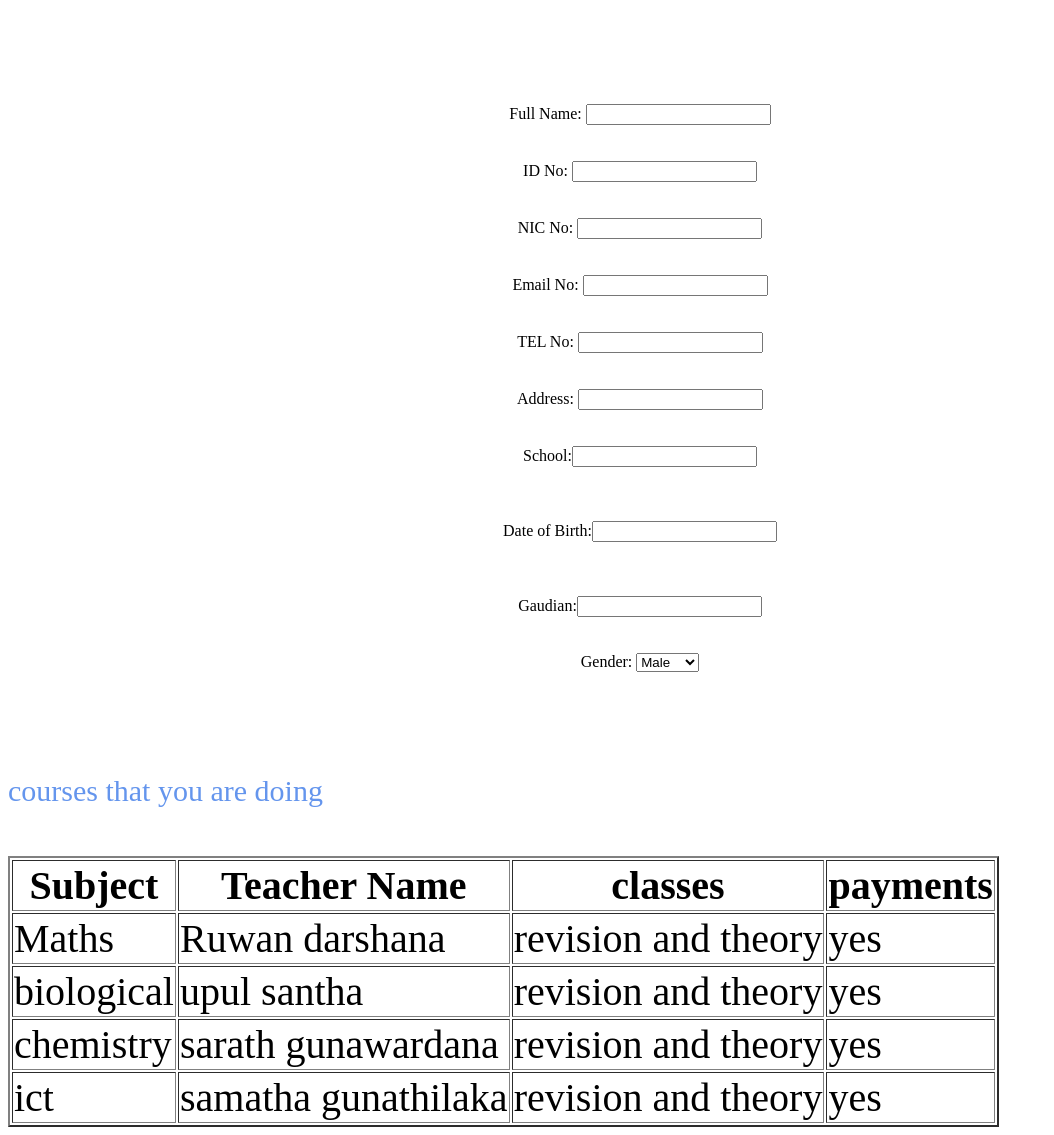
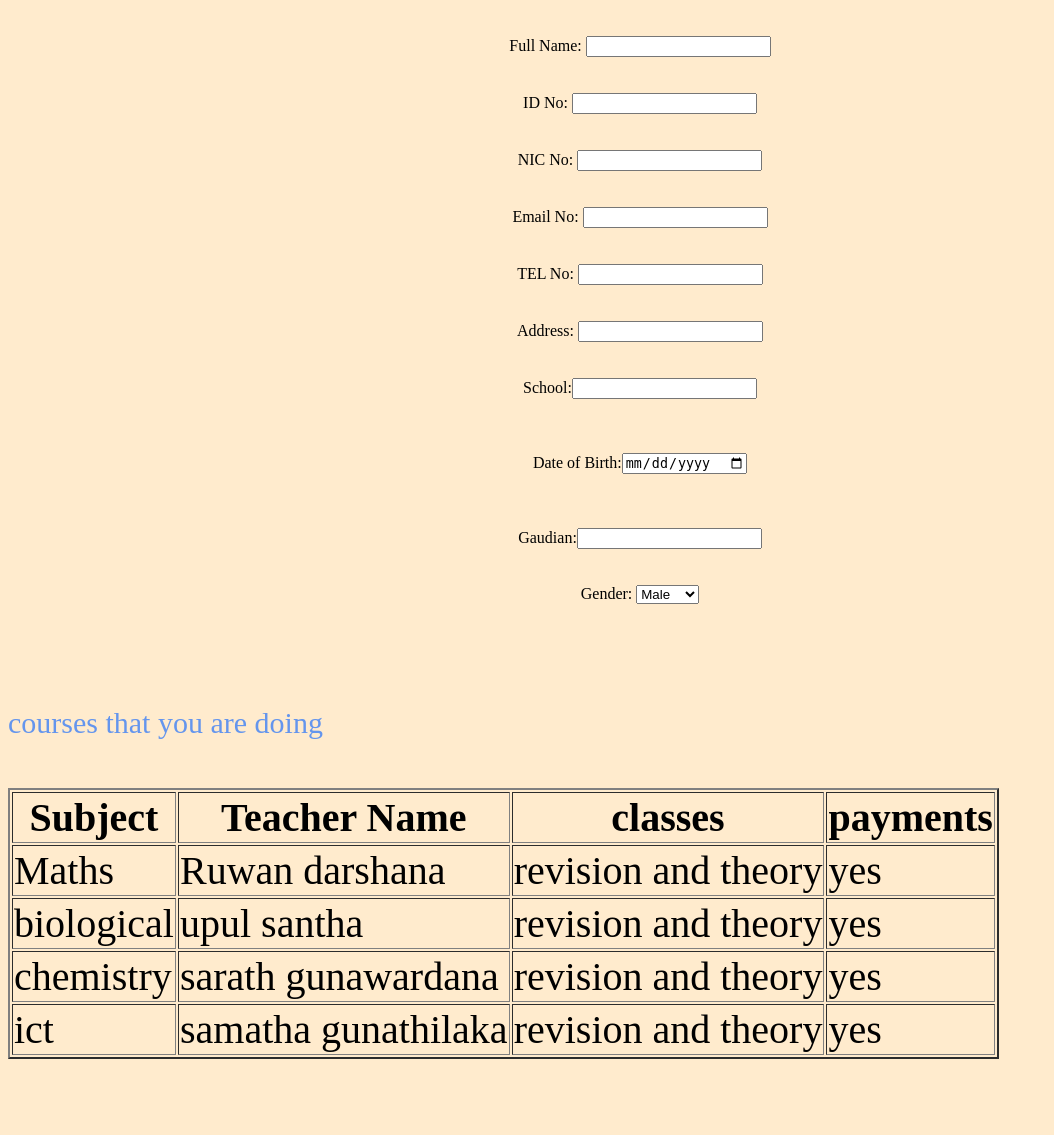
Before and after one commit to LosathiKK/WebProject, a PHP site: page /index.html in a window 1280 px wide. Shown: the part 484-1619 px from the top of the page, without its empty margins (0-1054 px from the left). After the commit the page ends 1543 px from the top, so only its background shows below. Run offline with PHP 8.4, Linux system fonts and the light colour scheme.

Commit message:
student profile 5

```diff
--- a/index.css
+++ b/index.css
@@ -41,8 +41,13 @@
    font-size:40px;
    font-family: 'Times New Roman';
    color:black;
+}
 
+body {
+   background-image:url('cde.JPG');
+   background-repeat: no-repeat;
+   background-attachment: fixed;
 
-
+   background-color: blanchedalmond;
 
 }
--- a/index.html
+++ b/index.html
@@ -12,9 +12,7 @@
  <p>
 
     <img src="abc.jpeg" height="'200" whdith="'300" alt="student profile">
-    <br>
-    <br>
-    <br>
+
 
  </p>
 
@@ -26,7 +24,7 @@
    TEL No: <input type="text" name="TEL no"><br><br><br>
    Address: <input type="text" name="Address"><br><br><br>
    School:<input type="text" name="School"><br><br><br><br>
-   Date of Birth:<input type="text" name="Date of birth"><br><br><br><br>
+   Date of Birth:<input type="date" name="Date of birth"><br><br><br><br>
    Gaudian:<input type="text" name="Gaudian"><br><br><br>
    Gender:
 
@@ -42,6 +40,7 @@
  <br>
  <br>
  <p>courses that you are doing</p>
+
  <br>
 
  <table border="2">
```
Also changed, not shown: cde.jpg (added).
